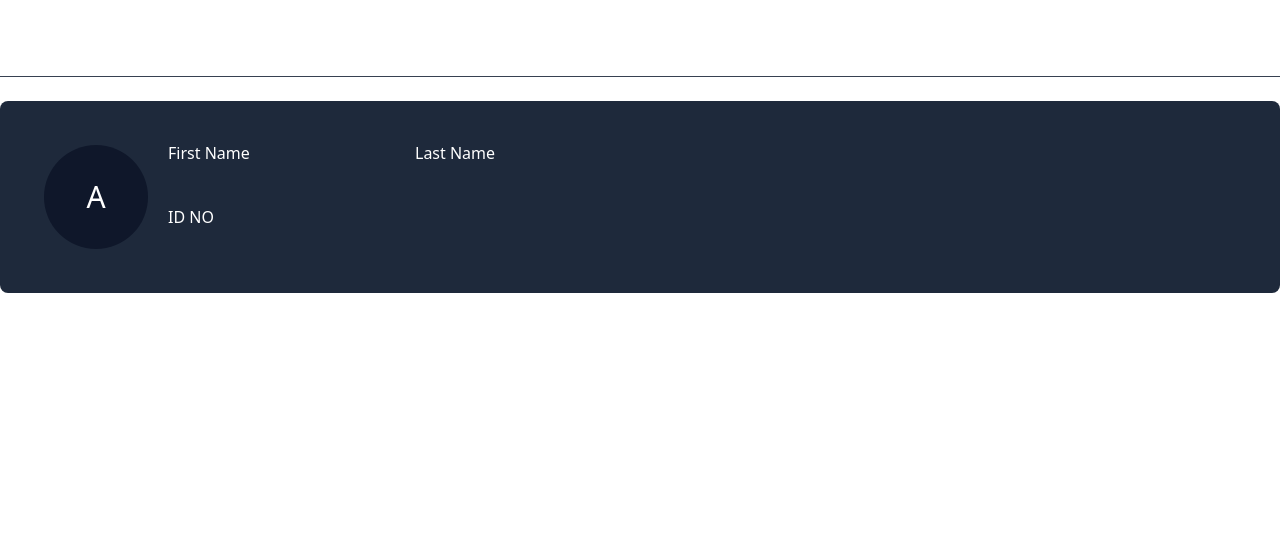
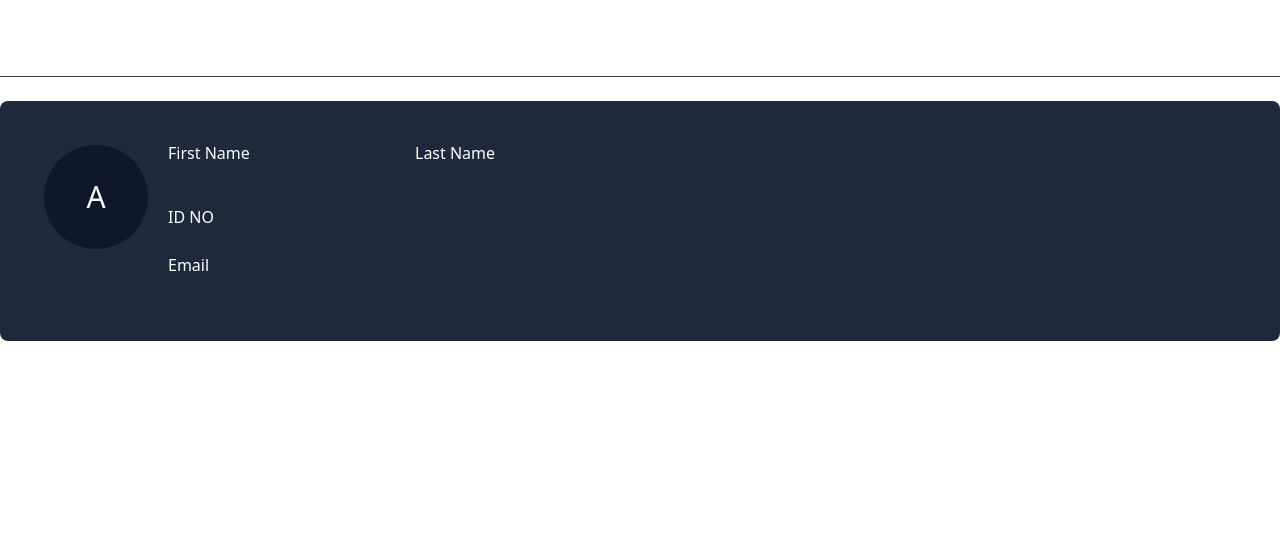
Before and after one commit to xaenic/CSS-SIT-IN-SYSTEM-UC, a PHP site: template views/profile.view.php in a window 1280 px wide. Shown: the top 540 px of the page. Run offline with PHP 8.4, Linux system fonts and the light colour scheme; the template is opened without the code that fills it, so the values that code supplies are empty; a user stored in the database is signed in; some libraries are stand-ins or nearby versions.

Commit message:
Update profile.view.php

```diff
--- a/views/profile.view.php
+++ b/views/profile.view.php
@@ -37,6 +37,13 @@
                                 value="<?php echo $user['id_no'] ?>" />
                         </div>
                     </div>
+                     <div>
+                        <label>Email</label>
+                        <div>
+                            <input class="bg-transparent text-slate-300" type="text"
+                                value="<?php echo $user['email'] ?>" />
+                        </div>
+                    </div>
                 </div>
             </div>
         </div>
```
